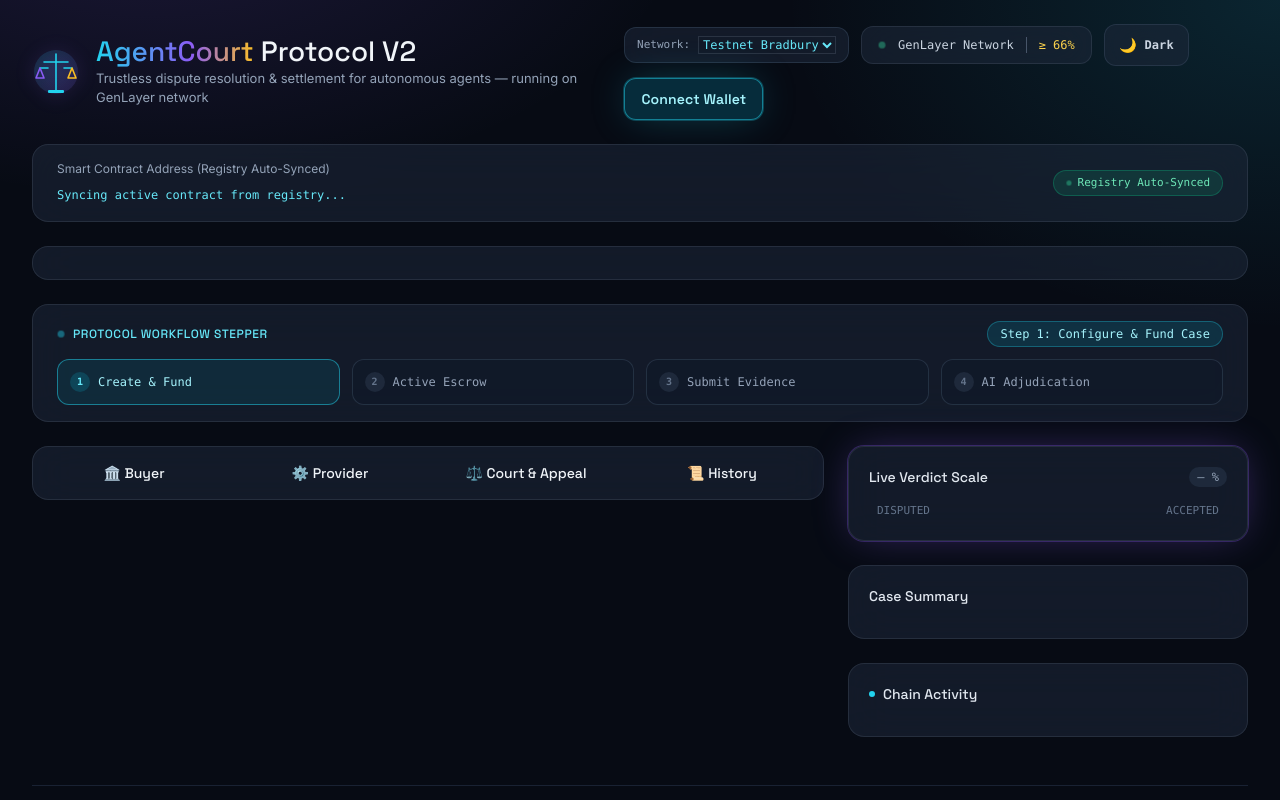
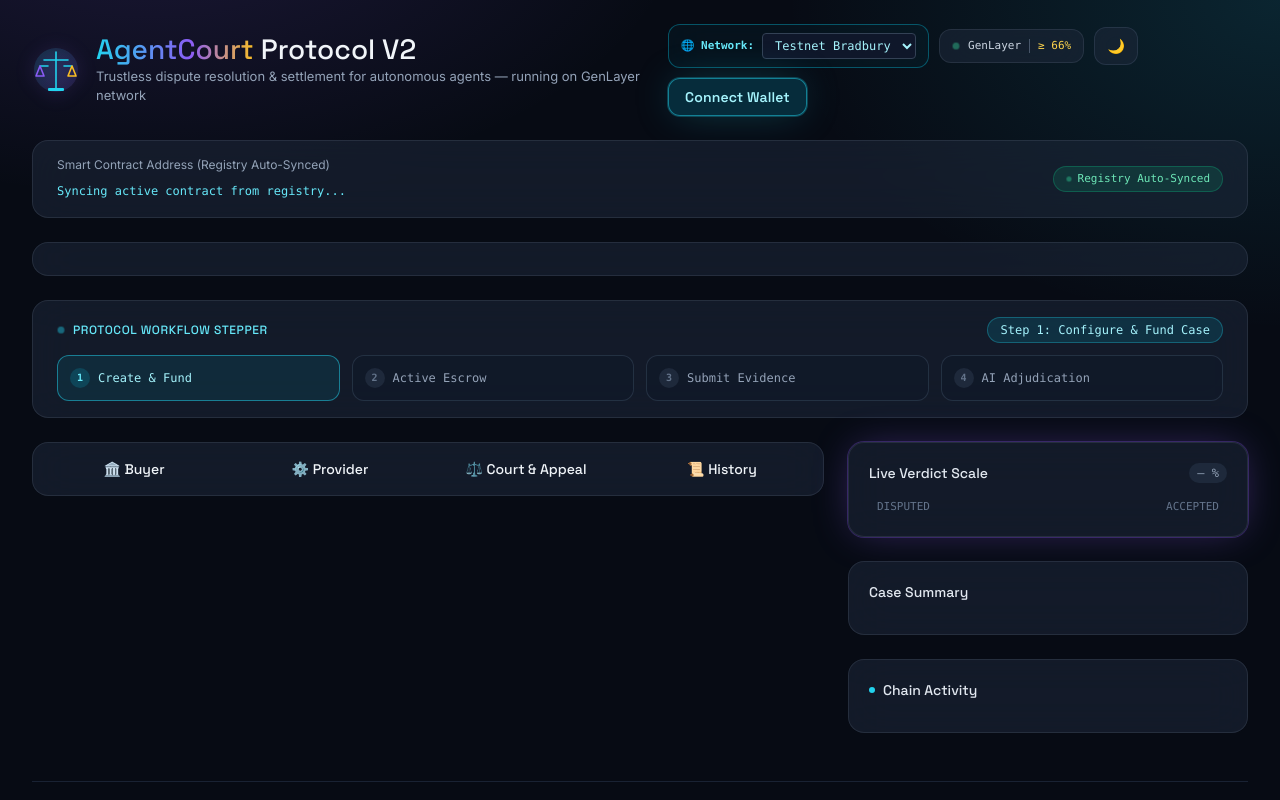
Before and after one commit to mkurdist/agentcourt-bradbury, a plain HTML site: page frontend/index.html in a window 1280 px wide. Shown: the top 800 px of the page. Drawn offline with nearby package versions, Linux system fonts and the light colour scheme.

Commit message:
Update index.html

```diff
--- a/frontend/index.html
+++ b/frontend/index.html
@@ -179,11 +179,13 @@
       </div>
     </div>
 
-    <div class="flex items-center gap-3 self-start lg:self-auto flex-wrap">
-      <!-- Network Selector Switcher -->
-      <div class="glass rounded-xl px-3 py-2 border border-slate-700/60 flex items-center gap-2">
-        <span class="text-[11px] font-mono text-slate-400">Network:</span>
-        <select id="networkSelector" class="bg-transparent text-xs text-cyan-300 font-mono outline-none cursor-pointer">
+    <!-- هدر ستون ابزارها شامل منوی شبکه، وضعیت، تم و کیف پول -->
+    <div class="flex items-center gap-2.5 self-start lg:self-auto flex-wrap">
+
+      <!-- منوی کشویی انتخاب شبکه (کاملاً مشخص و واضح) -->
+      <div class="glass rounded-xl px-3 py-2 border border-cyan-500/40 bg-cyan-950/20 flex items-center gap-2">
+        <span class="text-[11px] font-mono text-cyan-300 font-bold">🌐 Network:</span>
+        <select id="networkSelector" class="bg-slate-900 text-xs text-cyan-200 font-mono outline-none cursor-pointer px-2 py-1 rounded border border-slate-700">
           <option value="bradbury" selected>Testnet Bradbury</option>
           <option value="asimov">Testnet Asimov</option>
           <option value="studionet">Studionet</option>
@@ -191,21 +193,20 @@
         </select>
       </div>
 
-      <div id="netStatus" class="glass rounded-xl px-4 py-2.5 flex items-center gap-3">
+      <div id="netStatus" class="glass rounded-xl px-3 py-2 flex items-center gap-2">
         <span class="w-2 h-2 rounded-full bg-emerald-400 pulse-dot"></span>
-        <span class="font-mono text-xs text-slate-300">GenLayer Network</span>
-        <span class="w-px h-4 bg-slate-600"></span>
-        <span class="font-mono text-xs text-amber-300">≥ 66%</span>
-      </div>
-
-      <button id="btnThemeToggle" class="btn glass px-3.5 py-2.5 rounded-xl text-slate-300 text-sm whitespace-nowrap flex items-center gap-2 border border-slate-700/60 hover:text-cyan-300 transition-colors">
+        <span class="font-mono text-[11px] text-slate-300">GenLayer</span>
+        <span class="w-px h-3.5 bg-slate-600"></span>
+        <span class="font-mono text-[11px] text-amber-300">≥ 66%</span>
+      </div>
+
+      <button id="btnThemeToggle" class="btn glass px-3 py-2 rounded-xl text-slate-300 text-sm whitespace-nowrap flex items-center gap-1.5 border border-slate-700/60 hover:text-cyan-300 transition-colors">
         <span id="themeIcon">🌙</span>
-        <span class="font-mono text-xs" id="themeText">Dark</span>
       </button>
 
       <div class="relative">
         <div id="walletProfileContainer">
-          <button id="btnConnectWallet" class="btn glow-cyan px-4 py-2.5 rounded-xl bg-cyan-500/20 border border-cyan-400/50 text-cyan-200 text-sm whitespace-nowrap flex items-center gap-2">
+          <button id="btnConnectWallet" class="btn glow-cyan px-4 py-2 rounded-xl bg-cyan-500/20 border border-cyan-400/50 text-cyan-200 text-sm whitespace-nowrap flex items-center gap-2">
             <span>Connect Wallet</span>
           </button>
         </div>
@@ -216,7 +217,6 @@
             <span class="flex items-center gap-1.5 font-mono text-[11px] text-emerald-300 bg-emerald-500/10 px-2 py-0.5 rounded-full border border-emerald-500/25">
               <span class="w-1.5 h-1.5 rounded-full bg-emerald-400 pulse-dot"></span> <span id="dropdownNetworkName">Bradbury Testnet</span>
             </span>
-
           </div>
           <div class="mb-3">
             <div id="dropdownFullAddress" class="font-mono text-xs text-cyan-300 bg-slate-900/60 p-2 rounded-lg break-all border border-slate-800">0x...</div>
```
